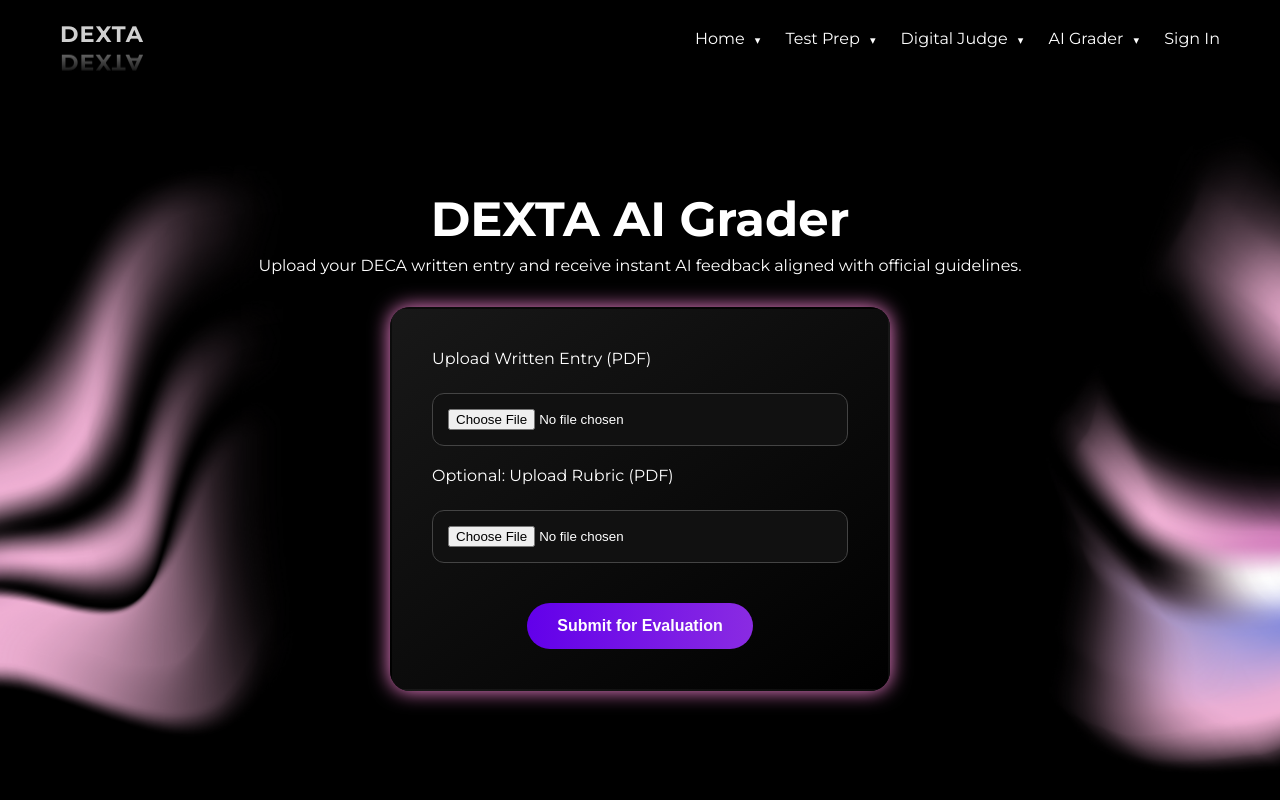
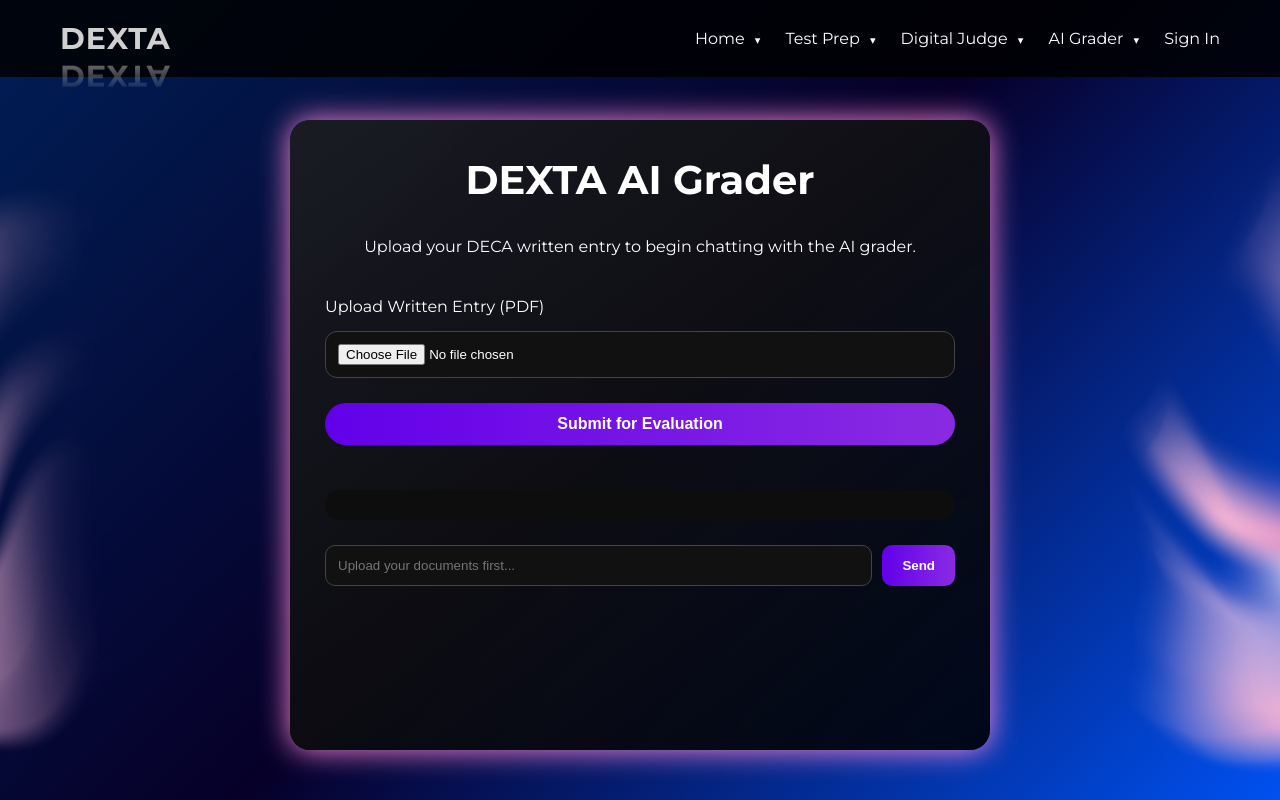
Before and after one commit to FairyDust001/Dexta, a Django app: page /grader/ in a window 1280 px wide. Run offline with Django 5.2, Linux system fonts and the light colour scheme.

Commit message:
Initial commit: added AI Grader project

```diff
--- a/core/static/core/grader.css
+++ b/core/static/core/grader.css
@@ -8,12 +8,13 @@
 html, body {
   height: 100%;
   font-family: 'Montserrat', sans-serif;
-    display: flex;
-    flex-direction: column;
-    scroll-behavior: smooth;
-    scroll-padding-top: -100%;
-    background-image: url("../core/waves2.png"); /* keep your background */
+  color: white;
+  background: radial-gradient(circle at top left, #03001e, #000, #01134e);
+  overflow-x: hidden;
+  background-image: url("../core/test_prepbg.png");
   background-size: cover;
+  background-position: center;
+  background-repeat: no-repeat;
 }
 
 /* ================= NAVBAR ================= */
@@ -29,10 +30,10 @@
   left: 0;
   z-index: 1000;
   text-align: center;
-    background: rgba(0,0,0,0.85); /* slight transparency for navbar */
+  background: rgba(0,0,0,0.85);
 }
 
-  /* Logo with reflection */
+/* Logo Styling with reflection */
 .logo {
   font-size: 1.4rem;
   font-weight: 700;
@@ -42,7 +43,9 @@
   -webkit-box-reflect: below .7px linear-gradient(transparent, rgba(0,0,0,0.6));
 }
 
-  a:link, a:active { text-decoration: none; }
+a:link, a:active {
+  text-decoration: none;
+}
 
 /* Nav links */
 .nav-links {
@@ -65,10 +68,15 @@
   transition: color 0.3s ease;
 }
 
-  .arrow { font-size: 0.7rem; margin-left: 6px; }
+.arrow {
+  font-size: 0.7rem;
+  margin-left: 6px;
+}
 
-  /* Dropdown */
-  .dropdown { position: relative; }
+.dropdown {
+  position: relative;
+}
+
 .dropdown-menu {
   display: none;
   position: absolute;
@@ -78,103 +86,103 @@
   background: #1e1e1e;
   list-style: none;
   padding: 10px 0;
+  margin: 0;
   border-radius: 8px;
   min-width: 160px;
   text-align: center;
   box-shadow: 0 4px 12px rgba(0, 0, 0, 0.3);
 }
-  .dropdown-menu li { padding: 8px 20px; }
-  .dropdown-menu li a { color: white; text-decoration: none; display: block; font-weight: 500; }
-  .dropdown-menu li a:hover { background: rgba(255, 255, 255, 0.1); }
-  .dropdown:hover .dropdown-menu { display: block; }
 
-  /* ================= MAIN CONTENT ================= */
+.dropdown-menu li {
+  padding: 8px 20px;
+}
+
+.dropdown-menu li a {
+  color: white;
+  text-decoration: none;
+  display: block;
+  font-weight: 500;
+}
+
+.dropdown-menu li a:hover {
+  background: rgba(255, 255, 255, 0.1);
+}
+
+.dropdown:hover .dropdown-menu {
+  display: block;
+}
+
+/* ================= MAIN / CENTERING ================= */
 main {
   flex: 1;
   display: flex;
   justify-content: center;
-    align-items: center;
+  padding-top: 120px;
+  padding-bottom: 50px;
   width: 100%;
-    padding-top: 80px;
+  min-height: 100vh;
+  overflow-y: auto;
+}
+
+/* ================= CHAT / AI GRADER CONTAINER ================= */
+.chat-container {
+  margin: 0 auto;
+  width: 100%;
+  max-width: 700px;
+  display: flex;
+  flex-direction: column;
+  gap: 25px;
+  background: linear-gradient(145deg, rgba(30,30,30,0.85), rgba(0,0,0,0.85));
+  border-radius: 20px;
+  padding: 35px;
+  box-shadow: 0 0 30px rgb(255, 136, 219);
+  backdrop-filter: blur(12px);
+}
+
+.chat-container h1 {
+  color: white;
+  font-size: 2.5rem;
+  margin-bottom: 0.5rem;
   text-align: center;
 }
 
-  .upload-section {
-    display: flex;
-    justify-content: center;
-    align-items: center;
-    min-height: calc(100vh - 80px);
-    width: 100%;
-  }
-
-  .upload-container {
-    display: flex;
-    flex-direction: column;
-    align-items: center;
-    width: 100%;
-  }
-
-  /* Titles */
-  h1 {
-    font-size: 3rem;
-    font-weight: 700;
-    margin-bottom: 0.5rem;
+.chat-container p {
   color: white;
-  }
-
-  p {
-    color: rgb(255, 255, 255);
-    margin-bottom: 2rem;
+  text-align: center;
+  margin-bottom: 1rem;
 }
 
 /* ================= UPLOAD BOX ================= */
 .upload-box {
-    background: linear-gradient(145deg, rgba(30,30,30,0.8), rgba(0,0,0,0.8));
-    border: 2px solid transparent;
-    border-radius: 20px;
-    padding: 40px;
-    box-shadow: 0 0 20px rgb(255, 136, 219);
-    backdrop-filter: blur(12px);
   display: flex;
   flex-direction: column;
-    gap: 20px;
-    width: 100%;
-    max-width: 500px;
+  gap: 15px;
 }
 
-  form {
-    display: flex;
-    flex-direction: column;
-    gap: 20px;
-    align-items: center;
-  }
-
-  label {
+.upload-box label {
   font-weight: 500;
-    color: rgb(255, 255, 255);
-    margin-bottom: 5px;
-    width: 100%;
+  color: white;
   text-align: left;
 }
 
-  input[type="file"] {
+.upload-box input[type="file"] {
   background: #111;
   border: 1px solid #444;
-    padding: 15px;
+  padding: 12px;
   border-radius: 12px;
-    color: rgb(255, 255, 255);
+  color: white;
+  cursor: pointer;
   width: 100%;
-    cursor: pointer;
   transition: 0.3s;
 }
 
-  input[type="file"]:hover {
+.upload-box input[type="file"]:hover {
   border-color: #8a2be2;
 }
 
-  button {
-    margin-top: 20px;
-    padding: 14px 30px;
+.upload-box button {
+  margin-top: 10px;
+  padding: 12px 25px;
   font-size: 1rem;
   font-weight: 600;
   color: white;
@@ -185,30 +193,86 @@
   transition: 0.3s;
 }
 
-  button:hover {
+.upload-box button:hover {
   transform: scale(1.05);
 }
 
-  /* ================= RESULT BOX ================= */
-  .result-box {
-    margin-top: 40px;
-    text-align: left;
+/* ================= FEEDBACK BOX / CHAT BUBBLES ================= */
+.result-box, .chat-box {
+  background: #0d0d0d;
+  border-radius: 15px;
+  padding: 15px;
+  color: #fff;
+  max-height: 400px;
+  overflow-y: auto;
   white-space: pre-wrap;
-    background: #0d0d0d;
-    padding: 20px;
-    border-radius: 15px;
-    border: 1px solid #333;
-    color: #fff;
-    display: none;
-    max-height: 60vh;
-    overflow-y: auto;
-    width: 100%;
-    max-width: 700px;
+  margin-top: 20px;
+  display: flex;
+  flex-direction: column;
+  gap: 10px;
+}
+
+/* Chat bubbles */
+.chat-box .message {
+  max-width: 85%;
+  padding: 12px 18px;
+  border-radius: 20px;
+  word-wrap: break-word;
+  line-height: 1.4;
+}
+
+/* AI messages */
+.chat-box .message.ai {
+  background: #6200ea;
+  align-self: flex-start;
+  border-top-left-radius: 0;
+  color: white;
+}
+
+/* User messages */
+.chat-box .message.user {
+  background: #1e1e1e;
+  align-self: flex-end;
+  border-top-right-radius: 0;
+  color: white;
+}
+
+/* ================= CHAT INPUT ================= */
+.chat-input-container {
+  display: flex;
+  gap: 10px;
+}
+
+.chat-input {
+  flex: 1;
+  padding: 12px;
+  border-radius: 10px;
+  border: 1px solid #444;
+  background: #111;
+  color: white;
+}
+
+.chat-input:focus {
+  outline: none;
+  border-color: #8a2be2;
+}
+
+.chat-send-btn {
+  padding: 12px 20px;
+  border-radius: 10px;
+  border: none;
+  background: linear-gradient(90deg, #6200ea, #8a2be2);
+  color: white;
+  cursor: pointer;
+  font-weight: 600;
+}
+
+.chat-send-btn:hover {
+  transform: scale(1.05);
 }
 
 /* ================= LOADING OVERLAY ================= */
 .loading-overlay {
-    position: fixed;
   top: 0;
   left: 0;
   width: 100%;
@@ -221,11 +285,6 @@
   z-index: 2000;
   text-align: center;
   color: #fff;
-  }
-
-  .loading-overlay p {
-    margin-top: 15px;
-    font-size: 1.2rem;
 }
 
 .spinner {
@@ -241,3 +300,25 @@
   0% { transform: rotate(0deg); }
   100% { transform: rotate(360deg); }
 }
+
+/* ================= RESPONSIVE ================= */
+@media (max-width: 768px) {
+  main {
+    padding-top: 100px;
+    padding-bottom: 30px;
+  }
+
+  .chat-container {
+    max-width: 95%;
+    padding: 25px;
+    gap: 20px;
+  }
+
+  .chat-container h1 {
+    font-size: 2rem;
+  }
+
+  .result-box, .chat-box {
+    max-height: 300px;
+  }
+}
--- a/core/templates/core/grader.html
+++ b/core/templates/core/grader.html
@@ -5,7 +5,6 @@
   <meta charset="UTF-8">
   <meta name="viewport" content="width=device-width, initial-scale=1.0">
   <title>DEXTA | AI Grader</title>
-  <!-- Google Fonts -->
   <link href="https://fonts.googleapis.com/css2?family=Montserrat:wght@400;600;700&display=swap" rel="stylesheet">
   <link rel="stylesheet" href="{% static 'core/grader.css' %}">
 </head>
@@ -13,7 +12,7 @@
 <body>
      <!-- Navbar -->
      <header class="navbar">
-    <a href="{% url 'home' %}"><h1 class="logo">DEXTA</h1></a>
+        <a href="{% url 'home' %}"> <h1 style="font-size: 30px;" class="logo">DEXTA</h1> </a>
         <nav>
             <ul class="nav-links">
                 <li class="dropdown">
@@ -24,7 +23,7 @@
                     </ul>
                 </li>
                 <li class="dropdown">
-          <a href="{% url 'test_prep' %}">Test Prep <span class="arrow">&#9662;</span></a>
+                    <a href="{% url 'test_prep' %}" class="active">Test Prep <span class="arrow">&#9662;</span></a>
                     <ul class="dropdown-menu">
                         <li><a href="#mission">Principles</a></li>
                         <li><a href="#team">Individual Series </a></li>
@@ -33,7 +32,7 @@
                     </ul>
                 </li>
                 <li class="dropdown">
-          <a href="">Digital Judge <span class="arrow">&#9662;</span></a>
+                    <a href="" >Digital Judge <span class="arrow">&#9662;</span></a>
                     <ul class="dropdown-menu">
                         <li><a href="{% url 'judge' %}">Role Play Judge</a></li>
                         <li><a href="#mission">Prepared Events Judge</a></li>
@@ -46,10 +45,11 @@
                         <li><a href="#mission">Presentation Grader</a></li>
                     </ul>
                 </li>
-        <li><a href="#">Sign In</a></li>
+                <li><a href="#">Sign In </a></li>
             </ul>
         </nav>
     </header>
+
 
   <!-- Loading overlay -->
   <div id="loadingOverlay" class="loading-overlay">
@@ -59,67 +59,144 @@
     </div>
   </div>
 
-  <!-- Main Grader Section -->
   <main>
-    <section class="upload-section">
-      <div class="upload-container">
+    <div class="chat-container">
       <h1>DEXTA AI Grader</h1>
-        <p>Upload your DECA written entry and receive instant AI feedback aligned with official guidelines.</p>
+      <p>Upload your DECA written entry to begin chatting with the AI grader.</p>
 
+      <!-- Upload Form -->
       <form id="graderForm" enctype="multipart/form-data" class="upload-box">
         <label>Upload Written Entry (PDF)</label>
         <input type="file" id="pdfFile" name="file" accept=".pdf" required>
-
-          <label>Optional: Upload Rubric (PDF)</label>
-          <input type="file" id="rubricFile" name="rubric" accept=".pdf">
-
-          <button type="submit">Submit for Evaluation</button>
+        <button type="submit" id="submitBtn">Submit for Evaluation</button>
       </form>
 
-        <div id="resultBox" class="result-box"></div>
+      <!-- Feedback/Chat Box -->
+      <div id="chatBox" class="chat-box"></div>
+      <div class="chat-input-container">
+        <input type="text" id="chatInput" class="chat-input" placeholder="Upload your documents first..." disabled>
+        <button id="chatSend" class="chat-send-btn" disabled>Send</button>
       </div>
-    </section>
+
+      <!-- Restart Button (hidden initially) -->
+      <button id="restartBtn" class="chat-send-btn" style="display:none; margin-top:15px;">Restart Evaluation</button>
+    </div>
   </main>
 
   <script>
     const form = document.getElementById("graderForm");
-    const resultBox = document.getElementById("resultBox");
+    const submitBtn = document.getElementById("submitBtn");
+    const chatBox = document.getElementById("chatBox");
+    const chatInput = document.getElementById("chatInput");
+    const chatSend = document.getElementById("chatSend");
+    const restartBtn = document.getElementById("restartBtn");
     const loadingOverlay = document.getElementById("loadingOverlay");
+
+    let chatHistory = [];
+    let initialFeedback = ""; // store initial AI feedback separately
+
+    function updateChatBox() {
+      const messages = [];
+      if(initialFeedback) {
+        messages.push(`<div class="message ai"><strong>AI Grader:</strong> ${initialFeedback}</div>`);
+      }
+      messages.push(...chatHistory.map(msg => {
+        const roleClass = msg.role === "ai" ? "ai" : "user";
+        const label = msg.role === "ai" ? "AI Grader" : "You";
+        return `<div class="message ${roleClass}"><strong>${label}:</strong> ${msg.content}</div>`;
+      }));
+      chatBox.innerHTML = messages.join("");
+      chatBox.scrollTop = 0; // always start at top
+    }
+
+    async function sendMessage(message) {
+      chatHistory.push({role: "user", content: message});
+      updateChatBox();
+
+      try {
+        const response = await fetch("{% url 'roleplay_chat' %}", {
+          method: "POST",
+          headers: {'Content-Type': 'application/json', 'X-CSRFToken': '{{ csrf_token }}'},
+          body: JSON.stringify({message: message, history: chatHistory})
+        });
+        const data = await response.json();
+        if(data.reply) {
+          chatHistory.push({role: "ai", content: data.reply});
+          updateChatBox();
+        } else if(data.error) {
+          chatHistory.push({role: "ai", content: `Error: ${data.error}`});
+          updateChatBox();
+        }
+      } catch(err) {
+        chatHistory.push({role: "ai", content: "❌ Failed to send message."});
+        updateChatBox();
+      }
+    }
 
     form.addEventListener("submit", async (e) => {
       e.preventDefault();
+      const fileInput = document.getElementById("pdfFile");
+      if(!fileInput.files.length) return alert("Please select a PDF file.");
 
       const formData = new FormData();
-      formData.append("file", document.getElementById("pdfFile").files[0]);
-      const rubricFile = document.getElementById("rubricFile").files[0];
-      if (rubricFile) formData.append("rubric", rubricFile);
+      formData.append("file", fileInput.files[0]);
 
-      // Show loading overlay
       loadingOverlay.style.display = "flex";
-      resultBox.style.display = "none";
 
       try {
-        const response = await fetch("/upload_pdf/", {
+        const response = await fetch("{% url 'upload_pdf' %}", {
           method: "POST",
           body: formData,
+          headers: {'X-CSRFToken': '{{ csrf_token }}'}
         });
+
+        if(!response.ok) throw new Error("Network response was not ok");
         const data = await response.json();
-
-        // Hide overlay
         loadingOverlay.style.display = "none";
 
-        // Show feedback
-        resultBox.style.display = "block";
-        if (data.feedback) {
-          resultBox.innerHTML = `<strong>AI Feedback:</strong><br><pre>${data.feedback}</pre>`;
+        if(data.feedback) {
+          initialFeedback = data.feedback; // separate first AI feedback
+          updateChatBox();
+
+          // Enable chat
+          chatInput.disabled = false;
+          chatSend.disabled = false;
+          chatInput.placeholder = "Ask the AI grader for help...";
+
+          // Show restart button
+          restartBtn.style.display = "block";
+
+          // Hide submit evaluation
+          submitBtn.style.display = "none";
         } else {
-          resultBox.innerHTML = `<strong>Error:</strong> ${data.error}`;
+          alert("Error: " + (data.error || "Unknown error"));
         }
-      } catch (err) {
+      } catch(err) {
         loadingOverlay.style.display = "none";
-        resultBox.style.display = "block";
-        resultBox.innerHTML = "❌ Failed to grade. Please try again.";
+        console.error(err);
+        alert("❌ Failed to grade. Please try again.");
       }
+    });
+
+    chatSend.addEventListener("click", () => {
+      const message = chatInput.value.trim();
+      if(message) { sendMessage(message); chatInput.value = ""; }
+    });
+
+    chatInput.addEventListener("keypress", e => {
+      if(e.key === "Enter") chatSend.click();
+    });
+
+    restartBtn.addEventListener("click", () => {
+      chatHistory = [];
+      initialFeedback = "";
+      updateChatBox();
+      chatInput.disabled = true;
+      chatSend.disabled = true;
+      chatInput.placeholder = "Upload your documents first...";
+      document.getElementById("pdfFile").value = "";
+      restartBtn.style.display = "none";
+      submitBtn.style.display = "inline-block"; // show submit again
     });
   </script>
 </body>
--- a/core/views.py
+++ b/core/views.py
@@ -86,7 +86,8 @@ def extract_text_from_pdf(file):
 @csrf_exempt
 def upload_pdf(request):
     """
-    Upload PDF(s), extract text, and return AI feedback based on DECA rubric.
+    Upload PDF(s), extract text, and return AI feedback based on DECA rubric. Only evaluate WRITTEN ENTRY EVALUATION FORM on the DECA rubric uploaded.
+    This feedback can then be referenced in the chat bot.
     """
     if request.method != "POST":
         return JsonResponse({"error": "Invalid request method"}, status=405)
@@ -99,7 +100,6 @@ def upload_pdf(request):
             return JsonResponse({"error": "No PDF file uploaded."}, status=400)
 
         pdf_text = extract_text_from_pdf(pdf_file)
-
         rubric_text = "Use standard DECA grading rubric."
         if rubric_file:
             rubric_text = extract_text_from_pdf(rubric_file)
@@ -115,11 +115,10 @@ Written Entry:
 Provide:
 - Section scores
 - Detailed feedback per criterion
-- Total score out of 100
+- Total score out of 60
 Respond in clear, structured format suitable for high school students.
 """
 
-        # Removed temperature parameter
         response = client.chat.completions.create(
             model="gpt-5-mini",
             messages=[
@@ -129,6 +128,8 @@ Respond in clear, structured format suitable for high school students.
         )
 
         feedback = response.choices[0].message.content.strip()
+
+        # Return feedback so it can also be injected into the chat
         return JsonResponse({"feedback": feedback})
 
     except Exception as e:
```
Lines whose indentation alone changed are shown as unchanged.
